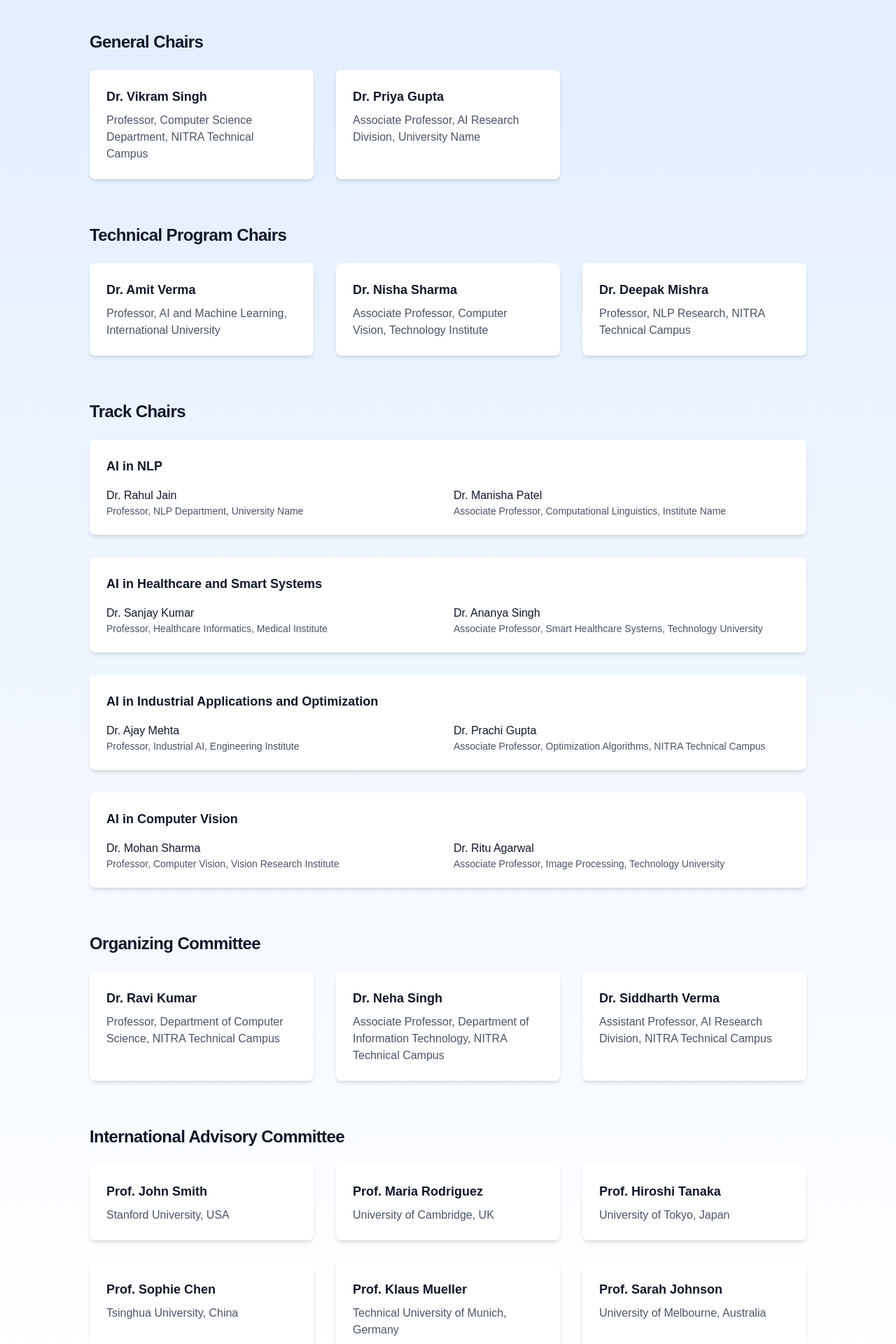
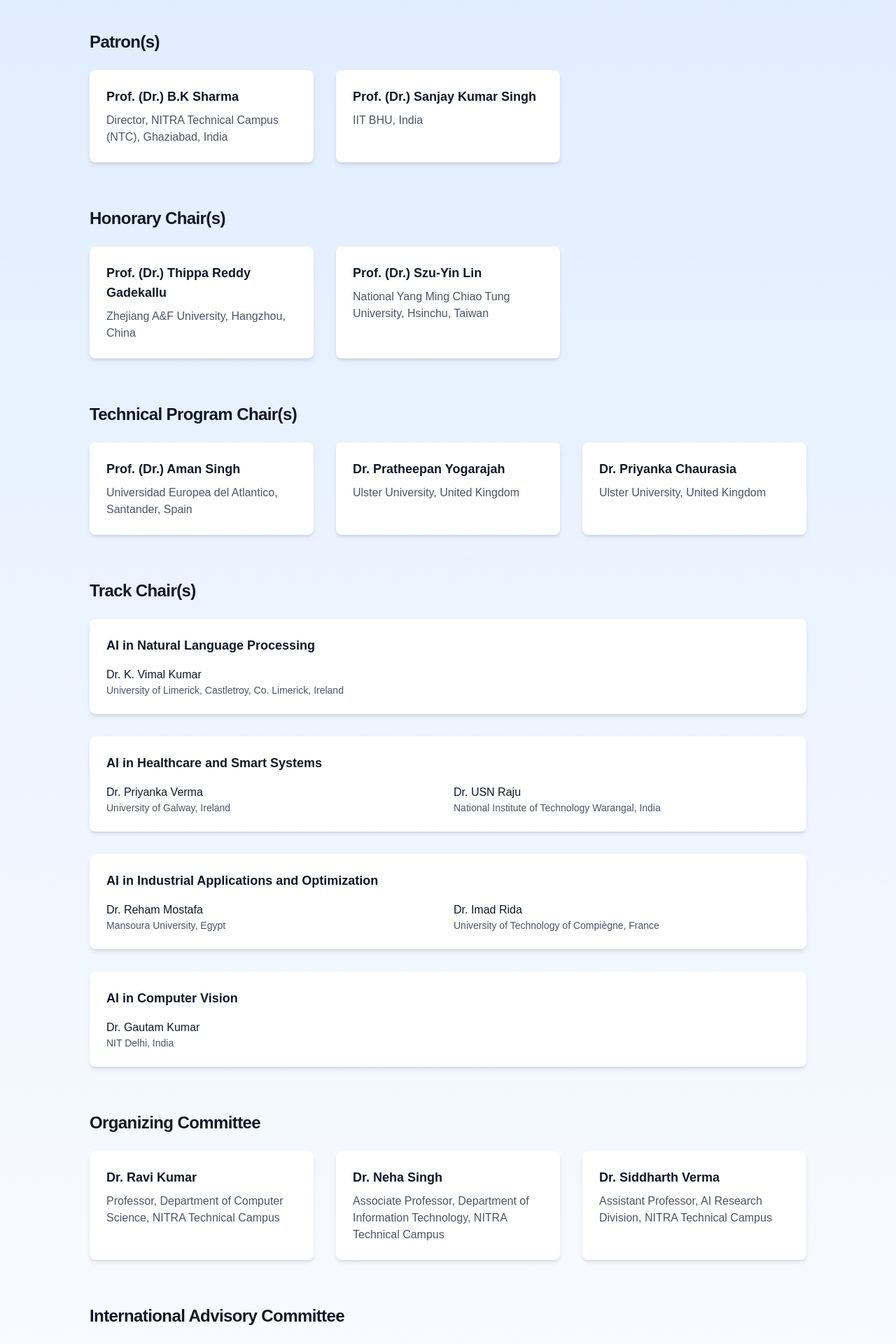
Before and after one commit to priyanshu07072004/india-ai, a Next.js app: page /committee in a window 1280 px wide. Shown: the part 500-2420 px from the top of the page at 70% size. Built offline with nearby package versions, Linux system fonts and the light colour scheme.

Commit message:
name change

```diff
--- a/app/committee/page.tsx
+++ b/app/committee/page.tsx
@@ -18,69 +18,70 @@
 
         <div className="mx-auto mt-16 max-w-2xl lg:max-w-5xl">
           <section>
-            <h2 className="text-2xl font-bold tracking-tight text-gray-900">Chief Patrons</h2>
+            <h2 className="text-2xl font-bold tracking-tight text-gray-900">Chief Patron(s)</h2>
             <div className="mt-6 grid grid-cols-1 gap-8 sm:grid-cols-2 lg:grid-cols-3">
-              {/* These are placeholder names. Replace with actual committee members */}
               <div className="bg-white p-6 rounded-lg shadow-md">
-                <h3 className="text-lg font-semibold text-gray-900">Prof. Anand Kumar</h3>
-                <p className="mt-2 text-gray-600">Vice-Chancellor, University Name</p>
-              </div>
-              <div className="bg-white p-6 rounded-lg shadow-md">
-                <h3 className="text-lg font-semibold text-gray-900">Dr. Rajesh Sharma</h3>
-                <p className="mt-2 text-gray-600">Director, NITRA Technical Campus</p>
-              </div>
-              <div className="bg-white p-6 rounded-lg shadow-md">
-                <h3 className="text-lg font-semibold text-gray-900">Prof. Sunita Patel</h3>
-                <p className="mt-2 text-gray-600">Chairperson, AI Technical and Educational Community for Research</p>
+                <h3 className="text-lg font-semibold text-gray-900">Shri Vidit Jain</h3>
+                <p className="mt-2 text-gray-600">Chairman, NITRA Technical Campus (NTC), Ghaziabad, India</p>
               </div>
             </div>
           </section>
 
           <section className="mt-16">
-            <h2 className="text-2xl font-bold tracking-tight text-gray-900">General Chairs</h2>
+            <h2 className="text-2xl font-bold tracking-tight text-gray-900">Patron(s)</h2>
             <div className="mt-6 grid grid-cols-1 gap-8 sm:grid-cols-2 lg:grid-cols-3">
               <div className="bg-white p-6 rounded-lg shadow-md">
-                <h3 className="text-lg font-semibold text-gray-900">Dr. Vikram Singh</h3>
-                <p className="mt-2 text-gray-600">Professor, Computer Science Department, NITRA Technical Campus</p>
+                <h3 className="text-lg font-semibold text-gray-900">Prof. (Dr.) B.K Sharma</h3>
+                <p className="mt-2 text-gray-600">Director, NITRA Technical Campus (NTC), Ghaziabad, India</p>
               </div>
               <div className="bg-white p-6 rounded-lg shadow-md">
-                <h3 className="text-lg font-semibold text-gray-900">Dr. Priya Gupta</h3>
-                <p className="mt-2 text-gray-600">Associate Professor, AI Research Division, University Name</p>
+                <h3 className="text-lg font-semibold text-gray-900">Prof. (Dr.) Sanjay Kumar Singh</h3>
+                <p className="mt-2 text-gray-600">IIT BHU, India</p>
               </div>
             </div>
           </section>
 
           <section className="mt-16">
-            <h2 className="text-2xl font-bold tracking-tight text-gray-900">Technical Program Chairs</h2>
+            <h2 className="text-2xl font-bold tracking-tight text-gray-900">Honorary Chair(s)</h2>
             <div className="mt-6 grid grid-cols-1 gap-8 sm:grid-cols-2 lg:grid-cols-3">
               <div className="bg-white p-6 rounded-lg shadow-md">
-                <h3 className="text-lg font-semibold text-gray-900">Dr. Amit Verma</h3>
-                <p className="mt-2 text-gray-600">Professor, AI and Machine Learning, International University</p>
+                <h3 className="text-lg font-semibold text-gray-900">Prof. (Dr.) Thippa Reddy Gadekallu</h3>
+                <p className="mt-2 text-gray-600">Zhejiang A&F University, Hangzhou, China</p>
               </div>
               <div className="bg-white p-6 rounded-lg shadow-md">
-                <h3 className="text-lg font-semibold text-gray-900">Dr. Nisha Sharma</h3>
-                <p className="mt-2 text-gray-600">Associate Professor, Computer Vision, Technology Institute</p>
-              </div>
-              <div className="bg-white p-6 rounded-lg shadow-md">
-                <h3 className="text-lg font-semibold text-gray-900">Dr. Deepak Mishra</h3>
-                <p className="mt-2 text-gray-600">Professor, NLP Research, NITRA Technical Campus</p>
+                <h3 className="text-lg font-semibold text-gray-900">Prof. (Dr.) Szu-Yin Lin</h3>
+                <p className="mt-2 text-gray-600">National Yang Ming Chiao Tung University, Hsinchu, Taiwan</p>
               </div>
             </div>
           </section>
 
           <section className="mt-16">
-            <h2 className="text-2xl font-bold tracking-tight text-gray-900">Track Chairs</h2>
+            <h2 className="text-2xl font-bold tracking-tight text-gray-900">Technical Program Chair(s)</h2>
+            <div className="mt-6 grid grid-cols-1 gap-8 sm:grid-cols-2 lg:grid-cols-3">
+              <div className="bg-white p-6 rounded-lg shadow-md">
+                <h3 className="text-lg font-semibold text-gray-900">Prof. (Dr.) Aman Singh</h3>
+                <p className="mt-2 text-gray-600">Universidad Europea del Atlantico, Santander, Spain</p>
+              </div>
+              <div className="bg-white p-6 rounded-lg shadow-md">
+                <h3 className="text-lg font-semibold text-gray-900">Dr. Pratheepan Yogarajah</h3>
+                <p className="mt-2 text-gray-600">Ulster University, United Kingdom</p>
+              </div>
+              <div className="bg-white p-6 rounded-lg shadow-md">
+                <h3 className="text-lg font-semibold text-gray-900">Dr. Priyanka Chaurasia</h3>
+                <p className="mt-2 text-gray-600">Ulster University, United Kingdom</p>
+              </div>
+            </div>
+          </section>
+
+          <section className="mt-16">
+            <h2 className="text-2xl font-bold tracking-tight text-gray-900">Track Chair(s)</h2>
             <div className="mt-6 space-y-8">
               <div className="bg-white p-6 rounded-lg shadow-md">
-                <h3 className="text-lg font-semibold text-gray-900">AI in NLP</h3>
+                <h3 className="text-lg font-semibold text-gray-900">AI in Natural Language Processing</h3>
                 <div className="mt-4 grid grid-cols-1 gap-4 sm:grid-cols-2">
                   <div>
-                    <h4 className="font-medium text-gray-900">Dr. Rahul Jain</h4>
-                    <p className="text-sm text-gray-600">Professor, NLP Department, University Name</p>
-                  </div>
-                  <div>
-                    <h4 className="font-medium text-gray-900">Dr. Manisha Patel</h4>
-                    <p className="text-sm text-gray-600">Associate Professor, Computational Linguistics, Institute Name</p>
+                    <h4 className="font-medium text-gray-900">Dr. K. Vimal Kumar</h4>
+                    <p className="text-sm text-gray-600">University of Limerick, Castletroy, Co. Limerick, Ireland</p>
                   </div>
                 </div>
               </div>
@@ -89,12 +90,12 @@
                 <h3 className="text-lg font-semibold text-gray-900">AI in Healthcare and Smart Systems</h3>
                 <div className="mt-4 grid grid-cols-1 gap-4 sm:grid-cols-2">
                   <div>
-                    <h4 className="font-medium text-gray-900">Dr. Sanjay Kumar</h4>
-                    <p className="text-sm text-gray-600">Professor, Healthcare Informatics, Medical Institute</p>
+                    <h4 className="font-medium text-gray-900">Dr. Priyanka Verma</h4>
+                    <p className="text-sm text-gray-600">University of Galway, Ireland</p>
                   </div>
                   <div>
-                    <h4 className="font-medium text-gray-900">Dr. Ananya Singh</h4>
-                    <p className="text-sm text-gray-600">Associate Professor, Smart Healthcare Systems, Technology University</p>
+                    <h4 className="font-medium text-gray-900">Dr. USN Raju</h4>
+                    <p className="text-sm text-gray-600">National Institute of Technology Warangal, India</p>
                   </div>
                 </div>
               </div>
@@ -103,12 +104,12 @@
                 <h3 className="text-lg font-semibold text-gray-900">AI in Industrial Applications and Optimization</h3>
                 <div className="mt-4 grid grid-cols-1 gap-4 sm:grid-cols-2">
                   <div>
-                    <h4 className="font-medium text-gray-900">Dr. Ajay Mehta</h4>
-                    <p className="text-sm text-gray-600">Professor, Industrial AI, Engineering Institute</p>
+                    <h4 className="font-medium text-gray-900">Dr. Reham Mostafa</h4>
+                    <p className="text-sm text-gray-600">Mansoura University, Egypt</p>
                   </div>
                   <div>
-                    <h4 className="font-medium text-gray-900">Dr. Prachi Gupta</h4>
-                    <p className="text-sm text-gray-600">Associate Professor, Optimization Algorithms, NITRA Technical Campus</p>
+                    <h4 className="font-medium text-gray-900">Dr. Imad Rida</h4>
+                    <p className="text-sm text-gray-600">University of Technology of Compiègne, France</p>
                   </div>
                 </div>
               </div>
@@ -117,12 +118,8 @@
                 <h3 className="text-lg font-semibold text-gray-900">AI in Computer Vision</h3>
                 <div className="mt-4 grid grid-cols-1 gap-4 sm:grid-cols-2">
                   <div>
-                    <h4 className="font-medium text-gray-900">Dr. Mohan Sharma</h4>
-                    <p className="text-sm text-gray-600">Professor, Computer Vision, Vision Research Institute</p>
-                  </div>
-                  <div>
-                    <h4 className="font-medium text-gray-900">Dr. Ritu Agarwal</h4>
-                    <p className="text-sm text-gray-600">Associate Professor, Image Processing, Technology University</p>
+                    <h4 className="font-medium text-gray-900">Dr. Gautam Kumar</h4>
+                    <p className="text-sm text-gray-600">NIT Delhi, India</p>
                   </div>
                 </div>
               </div>
@@ -151,28 +148,40 @@
             <h2 className="text-2xl font-bold tracking-tight text-gray-900">International Advisory Committee</h2>
             <div className="mt-6 grid grid-cols-1 gap-8 sm:grid-cols-2 lg:grid-cols-3">
               <div className="bg-white p-6 rounded-lg shadow-md">
-                <h3 className="text-lg font-semibold text-gray-900">Prof. John Smith</h3>
-                <p className="mt-2 text-gray-600">Stanford University, USA</p>
+                <h3 className="text-lg font-semibold text-gray-900">Prof. (Dr.) Hemant Kumar Rath</h3>
+                <p className="mt-2 text-gray-600">Senior Researcher, TCS Research, Tata Consultancy Services, India</p>
               </div>
               <div className="bg-white p-6 rounded-lg shadow-md">
-                <h3 className="text-lg font-semibold text-gray-900">Prof. Maria Rodriguez</h3>
-                <p className="mt-2 text-gray-600">University of Cambridge, UK</p>
+                <h3 className="text-lg font-semibold text-gray-900">Dr. Shally</h3>
+                <p className="mt-2 text-gray-600">National Institute of Technology, Delhi, India</p>
               </div>
               <div className="bg-white p-6 rounded-lg shadow-md">
-                <h3 className="text-lg font-semibold text-gray-900">Prof. Hiroshi Tanaka</h3>
-                <p className="mt-2 text-gray-600">University of Tokyo, Japan</p>
+                <h3 className="text-lg font-semibold text-gray-900">Prof. (Dr.) V. K. Panchal</h3>
+                <p className="mt-2 text-gray-600">Head of Department, School of Advanced Sciences, VIT Bhopal University, India</p>
               </div>
               <div className="bg-white p-6 rounded-lg shadow-md">
-                <h3 className="text-lg font-semibold text-gray-900">Prof. Sophie Chen</h3>
-                <p className="mt-2 text-gray-600">Tsinghua University, China</p>
+                <h3 className="text-lg font-semibold text-gray-900">Prof. (Dr.) Wen-Huang Cheng</h3>
+                <p className="mt-2 text-gray-600">National Yang Ming Chiao Tung University, Hsinchu, Taiwan</p>
               </div>
               <div className="bg-white p-6 rounded-lg shadow-md">
-                <h3 className="text-lg font-semibold text-gray-900">Prof. Klaus Mueller</h3>
-                <p className="mt-2 text-gray-600">Technical University of Munich, Germany</p>
+                <h3 className="text-lg font-semibold text-gray-900">Dr. Rojalina Priyadarshini</h3>
+                <p className="mt-2 text-gray-600">Asst. Professor, Computer Science Department, KIIT University, Bhubaneswar, India</p>
               </div>
               <div className="bg-white p-6 rounded-lg shadow-md">
-                <h3 className="text-lg font-semibold text-gray-900">Prof. Sarah Johnson</h3>
-                <p className="mt-2 text-gray-600">University of Melbourne, Australia</p>
+                <h3 className="text-lg font-semibold text-gray-900">Dr. Ghanshyam Sharma</h3>
+                <p className="mt-2 text-gray-600">National Institute of Technology, Delhi, India</p>
+              </div>
+              <div className="bg-white p-6 rounded-lg shadow-md">
+                <h3 className="text-lg font-semibold text-gray-900">Prof. (Dr.) Srikanta Patnaik</h3>
+                <p className="mt-2 text-gray-600">Professor, Department of Computer Science, SOA University, Bhubaneswar, India</p>
+              </div>
+              <div className="bg-white p-6 rounded-lg shadow-md">
+                <h3 className="text-lg font-semibold text-gray-900">Dr. Sabina Jeschke</h3>
+                <p className="mt-2 text-gray-600">Professor, Machine Elements and Technical Logistics, Helmut Schmidt University, Hamburg, Germany</p>
+              </div>
+              <div className="bg-white p-6 rounded-lg shadow-md">
+                <h3 className="text-lg font-semibold text-gray-900">Prof. (Dr.) Doo-Soon Park</h3>
+                <p className="mt-2 text-gray-600">Department of Computer Software Engineering, Soonchunhyang University, Asan, South Korea</p>
               </div>
             </div>
           </section>
```
